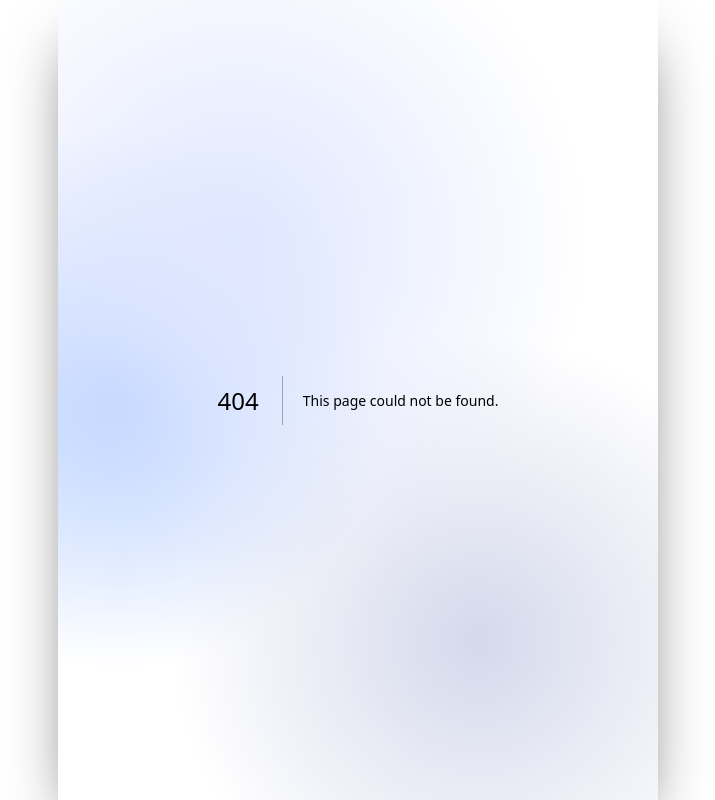
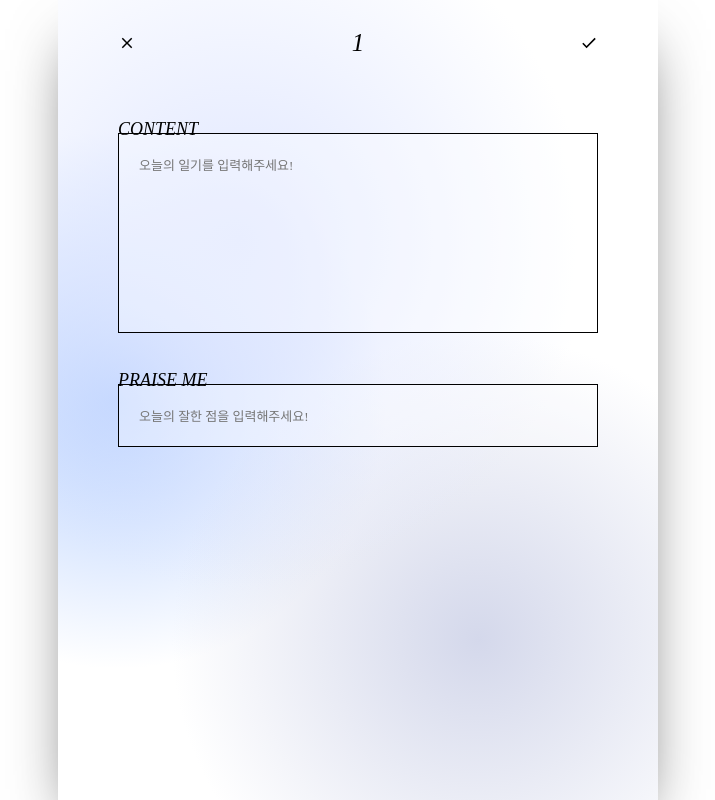
Before and after one commit to DigitalDiaryOrg/Diary, a Next.js app in the folder Front/: page /diary/edit/1 in a window 1280 px wide. Before the commit this address had no page. Shown: the whole page, without its empty margins (282-997 px from the left). Built offline with nearby package versions, Linux system fonts and the light colour scheme; a web font is replaced by a local one.

Commit message:
feat: diaryEditer - text

```diff
--- /dev/null
+++ b/Front/src/app/diary/edit/[id]/page.tsx
@@ -0,0 +1,75 @@
+"use client";
+
+import styles from "../../../../styles/app/diaryEdit.module.css";
+import header from "../../../../styles/app/header.module.css";
+import { IoMdClose, IoMdCheckmark } from "react-icons/io";
+
+import EditText from "../../../../components/diaryEditer/editText";
+
+import { useState, useEffect } from "react";
+import { useRouter } from "next/navigation";
+
+interface DateParms {
+  params: { id: string };
+}
+
+export default function DiaryEdit({ params: { id } }: DateParms) {
+  const router = useRouter();
+
+  const [content, setContent] = useState("");
+  const [emotion, setEmotion] = useState([]);
+  const [praise, setPraise] = useState("");
+
+  useEffect(() => {
+    const getData = localStorage.getItem(id);
+    const data = getData ? JSON.parse(getData) : null;
+
+    if (data) {
+      setContent(data.content || "");
+      setEmotion(data.emotion || []);
+      setPraise(data.praise || "");
+    }
+  }, [id]);
+
+  const gotoPrevious = () => {
+    router.push(`/diary/${id}`);
+  };
+
+  const editComplete = () => {
+    const newData = {
+      date: id,
+      content: content,
+      emotion: emotion,
+      praise: praise,
+    };
+    localStorage.setItem(id, JSON.stringify(newData));
+    router.push(`/diary/${id}`);
+  };
+
+  return (
+    <>
+      <div className={header.container}>
+        <IoMdClose className={header.icon} onClick={gotoPrevious} />
+        <span className={header.title}>{id}</span>
+        <IoMdCheckmark className={header.icon} onClick={editComplete} />
+      </div>
+
+      <div className={styles.container}>
+        <EditText
+          title={"CONTENT"}
+          content={content}
+          setContent={setContent}
+          placeholder={"오늘의 일기를 입력해주세요!"}
+          minHeight={200}
+        />
+        <EditText
+          title={"PRAISE ME"}
+          content={praise}
+          setContent={setPraise}
+          placeholder={"오늘의 잘한 점을 입력해주세요!"}
+          minHeight={50}
+        />
+      </div>
+    </>
+  );
+}
--- /dev/null
+++ b/Front/src/components/diaryEditer/editText.tsx
@@ -0,0 +1,55 @@
+"use client";
+
+import box from "../../styles/components/diaryEditer/editBox.module.css";
+import styles from "../../styles/components/diaryEditer/editText.module.css";
+
+import { useRef, useEffect } from "react";
+
+export default function EditText({
+  title,
+  content,
+  setContent,
+  placeholder,
+  minHeight,
+}) {
+  const textareaRef = useRef(null);
+
+  const handleInput = (e) => {
+    setContent(e.target.value);
+    adjustHeight();
+  };
+
+  const adjustHeight = () => {
+    const textarea = textareaRef.current;
+    if (textarea) {
+      textarea.style.height = "auto";
+      textarea.style.height = `${textarea.scrollHeight}px`;
+    }
+  };
+
+  useEffect(() => {
+    const textarea = textareaRef.current;
+    if (textarea) {
+      textarea.style.minHeight = `${minHeight}px`;
+      adjustHeight();
+    }
+  }, [minHeight]);
+
+  useEffect(() => {
+    adjustHeight();
+  }, [content]);
+
+  return (
+    <div className={box.container}>
+      <p className={box.title}>{title}</p>
+      <textarea
+        className={styles.textarea}
+        placeholder={placeholder}
+        ref={textareaRef}
+        onInput={handleInput}
+        rows={1}
+        value={content}
+      />
+    </div>
+  );
+}
--- /dev/null
+++ b/Front/src/styles/app/diaryEdit.module.css
@@ -0,0 +1,28 @@
+.container {
+  display: flex;
+  flex-direction: column;
+  width: 80%;
+  margin: 0 auto;
+  padding-bottom: 50px;
+}
+
+.header {
+  display: flex;
+  justify-content: space-between;
+  align-items: center;
+  padding: 30px 10%;
+}
+
+.icon {
+  font-size: var(--font-large);
+}
+
+.icon:hover {
+  cursor: pointer;
+}
+
+.title {
+  font-size: var(--font-x-large);
+  font-family: var(--font-Hakgyoansim);
+  font-style: italic;
+}
--- /dev/null
+++ b/Front/src/styles/app/header.module.css
@@ -0,0 +1,24 @@
+.container {
+  display: flex;
+  justify-content: space-between;
+  align-items: center;
+  padding: 30px 10%;
+}
+
+.icon {
+  font-size: var(--font-large);
+}
+
+.icon:hover {
+  cursor: pointer;
+}
+
+.hidden {
+  content-visibility: hidden;
+}
+
+.title {
+  font-size: var(--font-x-large);
+  font-family: var(--font-Hakgyoansim);
+  font-style: italic;
+}
--- /dev/null
+++ b/Front/src/styles/components/diaryEditer/editBox.module.css
@@ -0,0 +1,12 @@
+.container {
+  position: relative;
+  margin-top: 30px;
+}
+
+.title {
+  font-family: var(--font-Macho);
+  font-size: var(--font-large);
+  font-style: italic;
+  position: relative;
+  top: 5px;
+}
--- /dev/null
+++ b/Front/src/styles/components/diaryEditer/editText.module.css
@@ -0,0 +1,17 @@
+.textarea {
+  border: none;
+  resize: none;
+  border: 1px solid black;
+  padding: 20px;
+  width: 100%;
+
+  font-family: var(--font-HanSans);
+  font-size: var(--font-small);
+  background-color: var(--color-transparent-white);
+
+  line-height: 1.8;
+  text-align: justify;
+  line-break: anywhere;
+  box-sizing: border-box;
+  overflow: hidden;
+}
```
